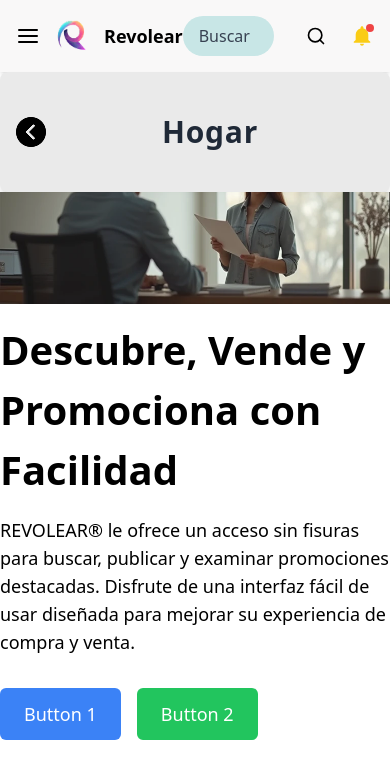
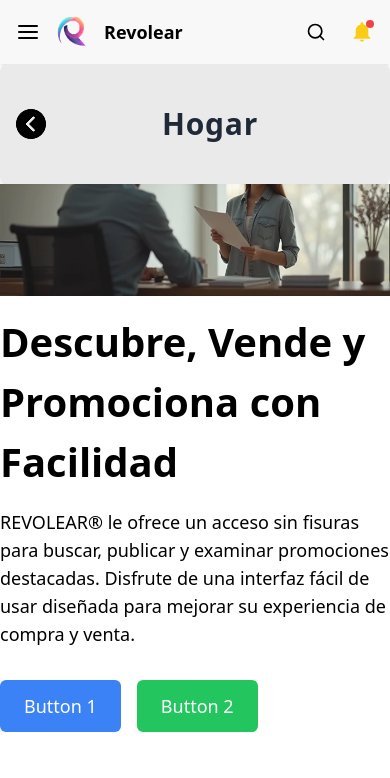
Before and after one commit to farooque-Git/revolear, a React (Vite) app: page / in a window 390 px wide. Shown: the top 778 px of the page. Built offline with nearby package versions, Linux system fonts and the light colour scheme.

Commit message:
responsive header

```diff
--- a/src/components/Navbar.jsx
+++ b/src/components/Navbar.jsx
@@ -8,7 +8,10 @@ const Navbar = ({ onToggleSidebar }) => {
     <div className="flex items-center justify-between px-4 py-4 bg-[#F9F8F8] shadow-md">
       {/* Left Section */}
       <div className="flex items-center gap-4">
-        <button onClick={onToggleSidebar} className="text-2xl">
+        <button
+          onClick={onToggleSidebar}
+          className="text-2xl md:hidden" // Hide the menu icon on larger screens
+        >
           <FiMenu />
         </button>
         <img src={logo} alt="Revolear" className="h-8 w-8" />
@@ -16,7 +19,7 @@ const Navbar = ({ onToggleSidebar }) => {
       </div>
 
       {/* Center Search Bar */}
-      <div className="w-[328px] mx-8">
+      <div className="hidden md:block w-[328px] mx-8">
         <input
           type="text"
           placeholder="Buscar"
```
